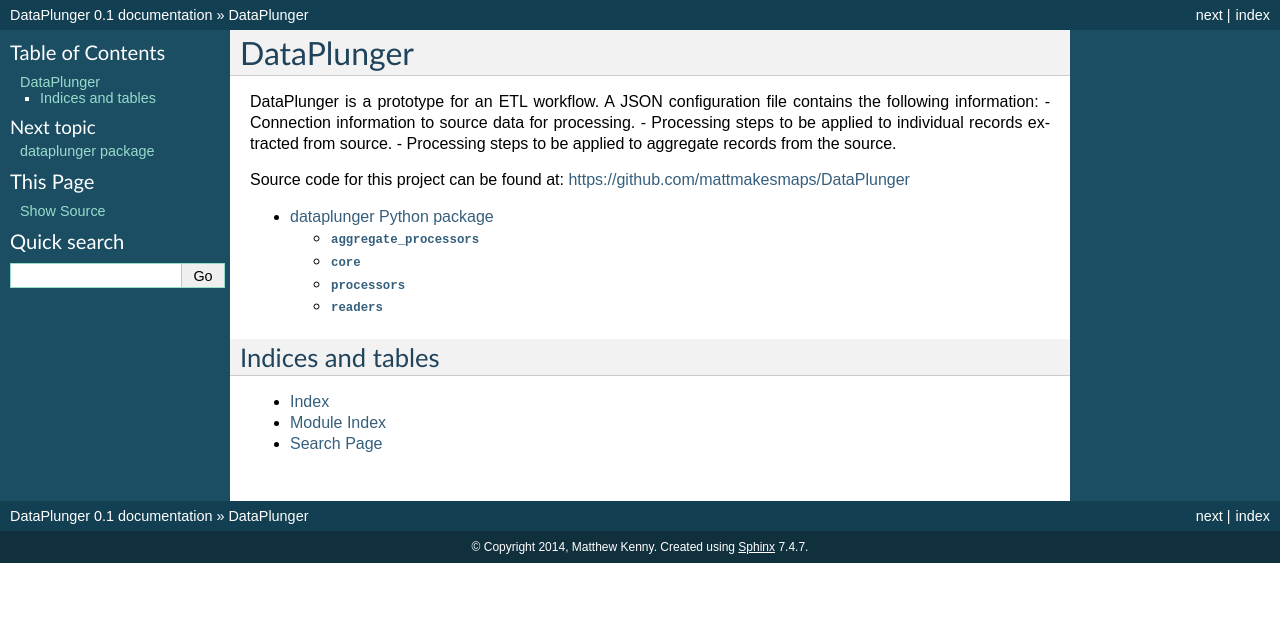
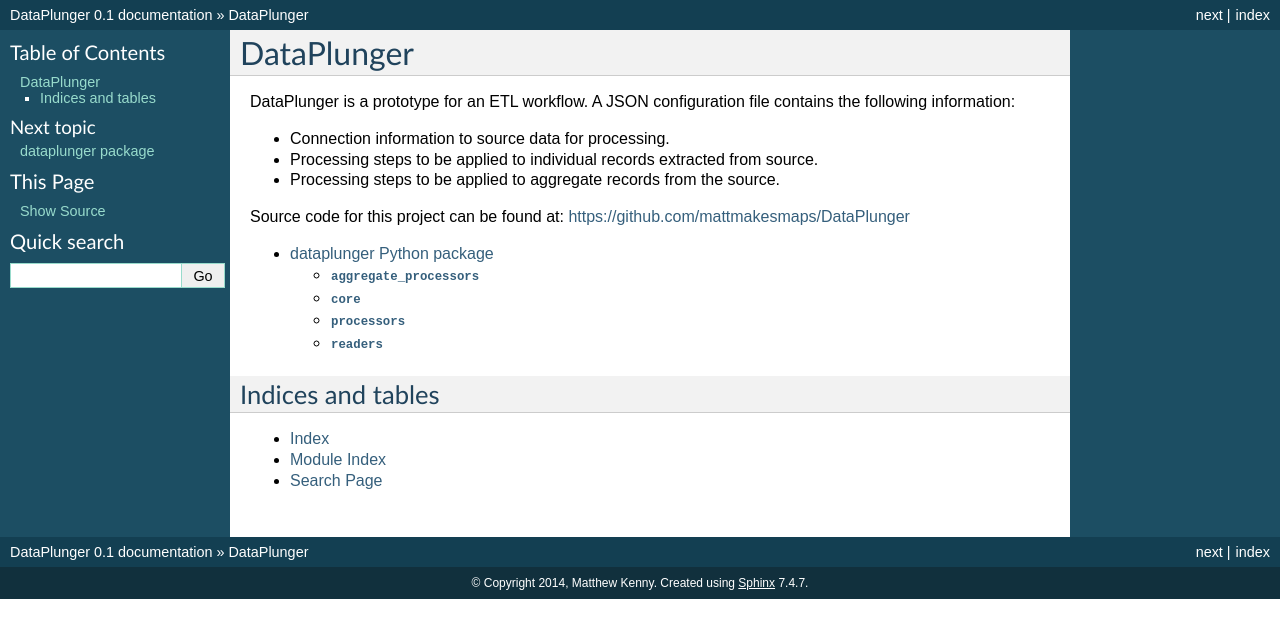
Before and after one commit to mattmakesmaps/DataPlunger, a Sphinx documentation site: the page built from dataplunger/docs/index.rst, in a window 1280 px wide. Shown: the top 638 px of the page. Built offline with Sphinx 7.4.7, drawn with Linux system fonts in a browser that asks for light colours.

Commit message:
update docs

```diff
--- a/dataplunger/docs/index.rst
+++ b/dataplunger/docs/index.rst
@@ -8,9 +8,10 @@
 
 DataPlunger is a prototype for an ETL workflow.
 A JSON configuration file contains the following information:
-- Connection information to source data for processing.
-- Processing steps to be applied to individual records extracted from source.
-- Processing steps to be applied to aggregate records from the source.
+
+* Connection information to source data for processing.
+* Processing steps to be applied to individual records extracted from source.
+* Processing steps to be applied to aggregate records from the source.
 
 Source code for this project can be found at: `<https://github.com/mattmakesmaps/DataPlunger>`_
 
```
Also changed, not shown: 5 other files.
